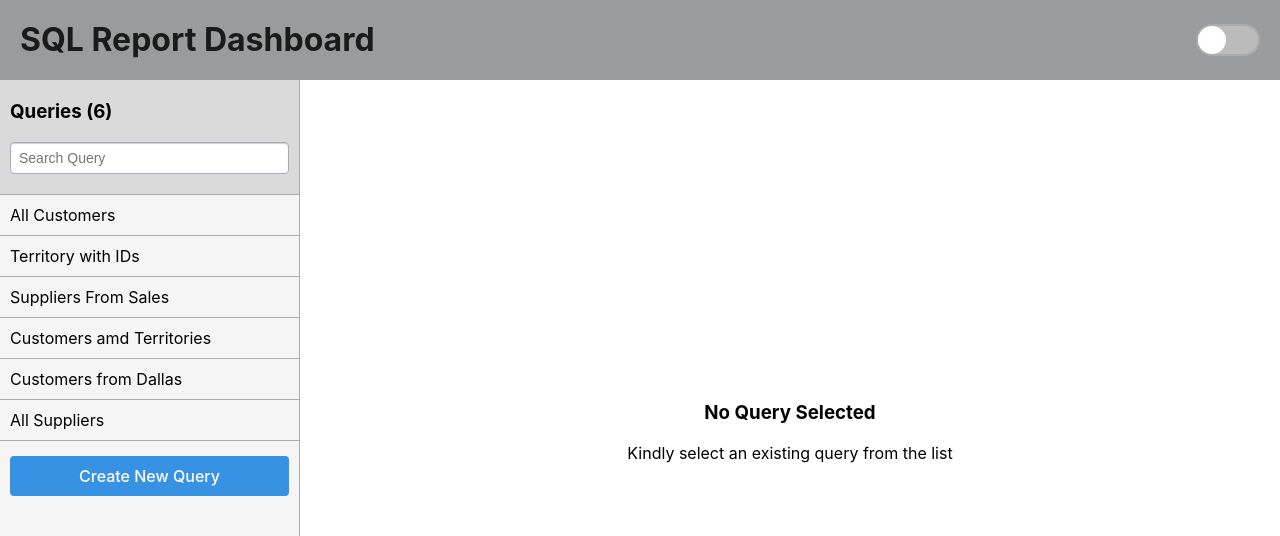
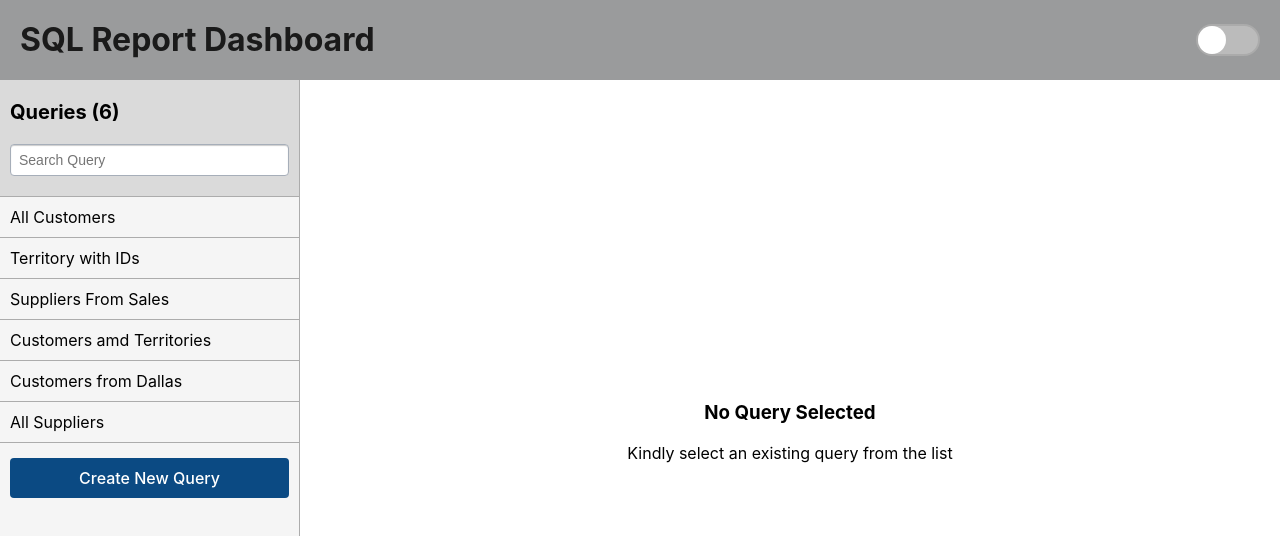
Before and after one commit to AshBardhan/my-react-sql-editor, a React (Create React App) app: page / in a window 1280 px wide. Shown: the top 536 px of the page. Built offline with nearby package versions, Linux system fonts and the light colour scheme.

Commit message:
Resolve web a11y issues

```diff
--- a/src/components/Button.scss
+++ b/src/components/Button.scss
@@ -35,18 +35,18 @@
 }
 
 .btn--negative {
-	--btn-default-color: #cc3131;
-	--btn-hover-color: #a32727;
+	--btn-default-color: #a91717;
+	--btn-hover-color: #cc3131;
 }
 
 .btn--positive {
-	--btn-default-color: #47b178;
-	--btn-hover-color: #398e60;
+	--btn-default-color: #085f30;
+	--btn-hover-color: #47b178;
 }
 
 .btn--primary {
-	--btn-default-color: #3892e3;
-	--btn-hover-color: #2d75b6;
+	--btn-default-color: #0b4a83;
+	--btn-hover-color: #3892e3;
 }
 
 .btn--inverted {
@@ -61,18 +61,18 @@
 	}
 
 	&.btn--primary {
-		--btn-default-bg-color: #3892e3;
-		--btn-hover-bg-color: #2d75b6;
+		--btn-default-bg-color: #0b4a83;
+		--btn-hover-bg-color: #3892e3;
 	}
 
 	&.btn--positive {
-		--btn-default-bg-color: #47b178;
-		--btn-hover-bg-color: #398e60;
+		--btn-default-bg-color: #085f30;
+		--btn-hover-bg-color: #47b178;
 	}
 
 	&.btn--negative {
-		--btn-default-bg-color: #cc3131;
-		--btn-hover-bg-color: #a32727;
+		--btn-default-bg-color: #a91717;
+		--btn-hover-bg-color: #cc3131;
 	}
 }
 
--- a/src/components/QueryList.jsx
+++ b/src/components/QueryList.jsx
@@ -14,7 +14,7 @@ function QueryList({queries, selectedQueryId, onSearchUpdate, onQuerySelect, onC
 	return (
 		<div className="sidebar">
 			<div className="query-search">
-				<h3>Queries ({filteredQueries.length})</h3>
+				<h2>Queries ({filteredQueries.length})</h2>
 				<input
 					type="search"
 					className="input-text"
--- a/src/components/QueryList.scss
+++ b/src/components/QueryList.scss
@@ -13,6 +13,10 @@
 	padding: 20px 10px;
 	border-bottom: 1px solid #acacac;
 	background-color: #dadada;
+
+	h2 {
+		font-size: 1.25em;
+	}
 }
 
 .query-list {
```
